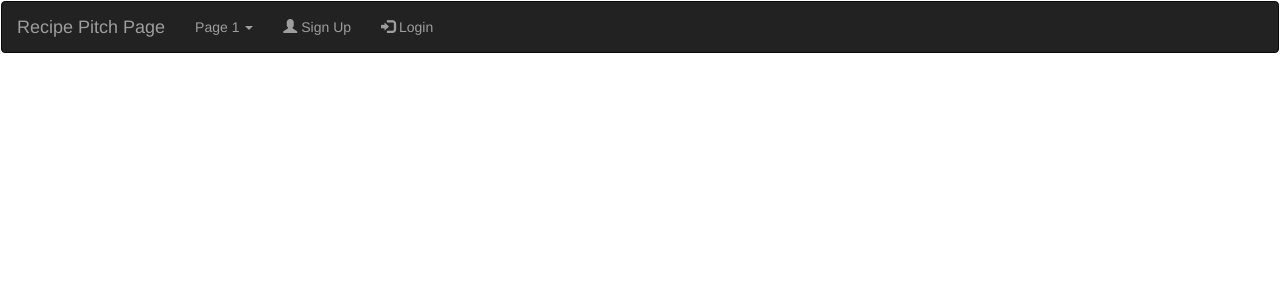
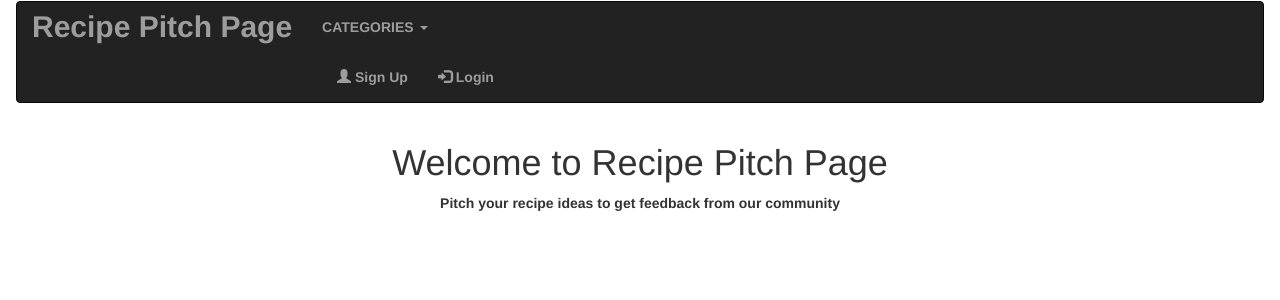
Before and after one commit to AndrewIndeche/pitch-idea, a Flask app: page / in a window 1280 px wide. Shown: the top 300 px of the page. Run offline with Flask 2, Linux system fonts and the light colour scheme; some libraries are stand-ins or nearby versions.

Commit message:
Add initial page structure for home page

```diff
--- /dev/null
+++ b/app/static/style.css
@@ -0,0 +1,9 @@
+.center {
+  display: block;
+  margin-left: auto;
+  margin-right: auto;
+  width: 50%;
+}
+.container-fluid {
+  display: flex;
+}
--- a/app/templates/base.html
+++ b/app/templates/base.html
@@ -21,5 +21,7 @@
     {% block content %}
 
     {% endblock%}
+      <link href="https://fonts.googleapis.com/css2?family=Permanent+Marker&display=swap" rel="stylesheet">
+      <link rel="stylesheet" href="{{ url_for('static', filename= 'style.css') }}">
 </body>
 </html>
--- a/app/templates/index.html
+++ b/app/templates/index.html
@@ -1,4 +1,15 @@
 {% extends 'base.html'%}
 {% block content %}
-
+<div class="container bg dark">
+  <h1 class="text-center">Welcome to Recipe Pitch Page</h1>
+   <p class="text-center">Pitch your recipe ideas to get feedback from our community</p>
+    <div class="col-30">
+      <div class="container">
+        <div class="card-columns">
+          <div class="cards">
+            </div>
+        </div>
+    </div>
+  </div>
+</div>
 {% endblock%}
--- a/app/templates/navbar.html
+++ b/app/templates/navbar.html
@@ -1,19 +1,23 @@
 <div class="mb-1 navbar navbar-expand-lg navbar-dark ">
+<div class="navbar-collapse collapse w-100 order-1 order-md-0 dual-collapse2">
 <nav class="navbar navbar-inverse">
   <div class="container-fluid">
     <div class="navbar-header">
-      <a class="navbar-brand" href="#">Recipe Pitch Page</a>
+      <a class="navbar-brand" style="font-size:30px" href="#"><strong>Recipe Pitch Page<strong></a>
     </div>
-    <ul class="nav navbar-nav">
+      <div class="mx-auto order-0">
+    <ul class="nav navbar-nav ">
     <li class="dropdown">
-        <a class="dropdown-toggle" data-toggle="dropdown" href="#">Page 1
+        <a class="dropdown-toggle" data-toggle="dropdown" href="#">CATEGORIES
         <span class="caret"></span></a>
-        <ul class="dropdown-menu">
+          <ul class="dropdown-menu">
           <li><a href="#">BREAKFAST</a></li>
           <li><a href="#">LUNCH</a></li>
           <li><a href="#">DINNER</a></li>
         </ul>
       </li>
+      </div>
+      <div class="navbar-collapse collapse w-100 order-3 dual-collapse2">
       <ul class="nav navbar-nav navbar-right">
       <li><a href="#"><span class="glyphicon glyphicon-user"></span> Sign Up</a></li>
       <li><a href="#"><span class="glyphicon glyphicon-log-in"></span> Login</a></li>
```
Also changed, not shown: app/static/css/img/food.jpg (added).
